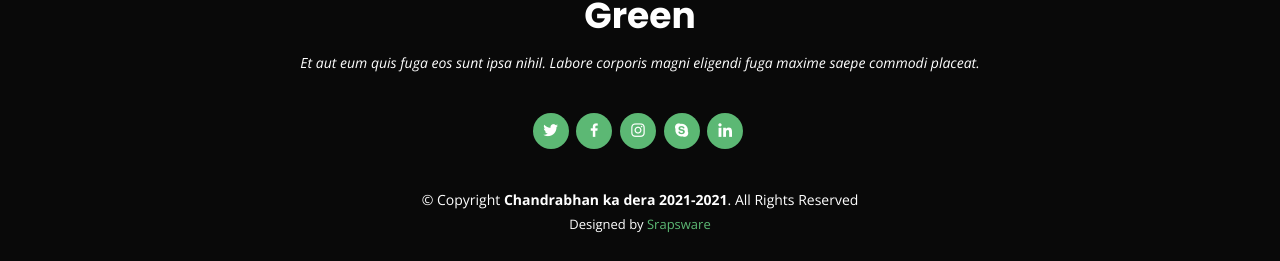
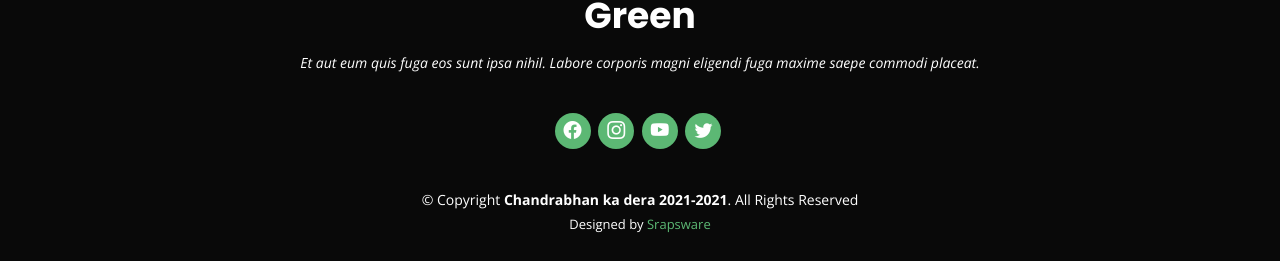
Before and after one commit to chandrabhankadera/chandrabhankadera.github.io, a Jekyll site: the page built from index.html, in a window 1280 px wide. Shown: the part 2216-2477 px from the top of the page. Built offline with Jekyll 4.4.1, drawn with Linux system fonts in a browser that asks for light colours.

Commit message:
Update footer.html

```diff
--- a/_includes/footer.html
+++ b/_includes/footer.html
@@ -3,11 +3,10 @@
       <h3>Green</h3>
       <p>Et aut eum quis fuga eos sunt ipsa nihil. Labore corporis magni eligendi fuga maxime saepe commodi placeat.</p>
       <div class="social-links">
-        <a href="#" class="twitter"><i class="bx bxl-twitter"></i></a>
-        <a href="#" class="facebook"><i class="bx bxl-facebook"></i></a>
-        <a href="#" class="instagram"><i class="bx bxl-instagram"></i></a>
-        <a href="#" class="google-plus"><i class="bx bxl-skype"></i></a>
-        <a href="#" class="linkedin"><i class="bx bxl-linkedin"></i></a>
+		<a href="https://www.facebook.com/ChandrabhanKaDera" target="_blank" class="facebook"><i class="bi bi-facebook"></i></a>
+		<a href="https://www.instagram.com/chandrabhankadera/" target="_blank" class="instagram"><i class="bi bi-instagram"></i></a>
+		<a href="https://www.youtube.com/channel/UClN-4kM8a3JsOCaruvJvtew" class="youtube" target="_blank" ><i class="bi bi-youtube"></i></a>
+		<a href="#" class="twitter" target="_blank" ><i class="bi bi-twitter"></i></a>
       </div>
       <div class="copyright">
         &copy; Copyright <strong><span>{{ site.title }} 2021-{{ 'now' | date: "%Y" }}</span></strong>. All Rights Reserved
```
